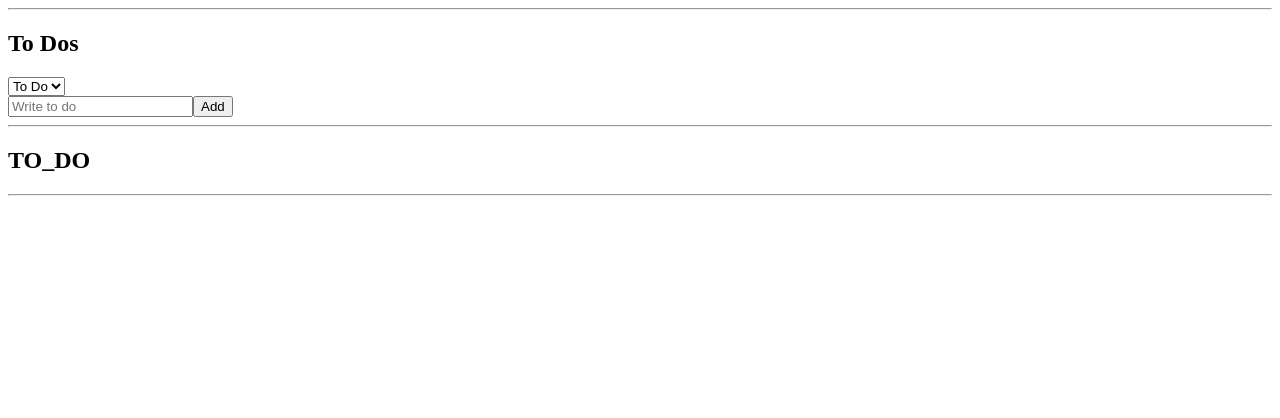
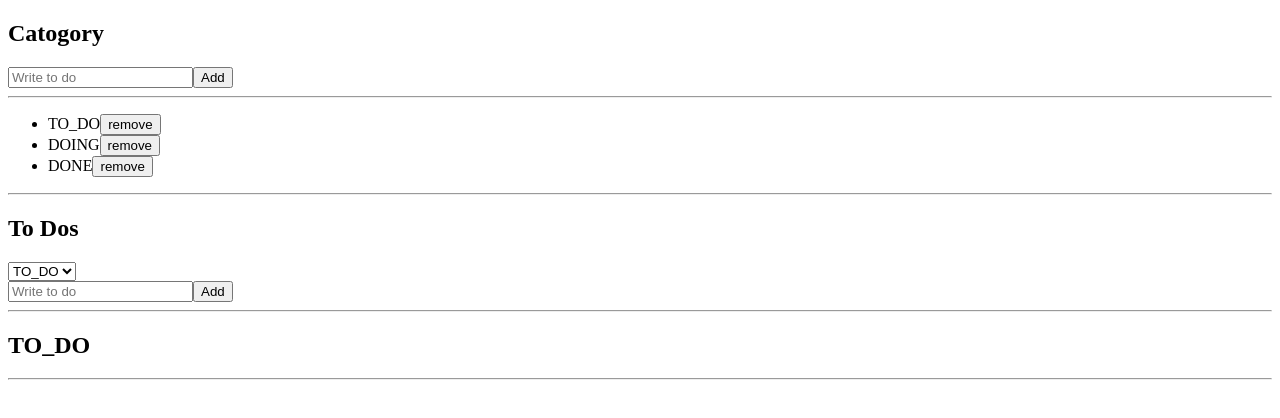
Before and after one commit to wjdwjdtn92/todo-list, a React (Create React App) app: page / in a window 1280 px wide. Shown: the top 418 px of the page. Built offline with nearby package versions, Linux system fonts and the light colour scheme.

Commit message:
사용자 정의  category 기능 추가

```diff
--- /dev/null
+++ b/src/Components/CatagorySelect.tsx
@@ -0,0 +1,22 @@
+import { useRecoilState, useRecoilValue, } from "recoil";
+import { categoryState, customCategoriesState } from "./atoms";
+
+
+function CatagorySelect() {
+    const customCategories = useRecoilValue(customCategoriesState);
+    const [category, setCategory] = useRecoilState(categoryState);
+
+    const onInput = (event: React.FormEvent<HTMLSelectElement>) => {
+        setCategory(event.currentTarget.value as any);
+    };
+
+
+    return <div>
+        <select value={category} onInput={onInput}>
+            {customCategories.map(categories => (<option value={categories.text}>{categories.text}</option>))}
+        </select>
+    </div>;
+}
+
+
+export default CatagorySelect;
--- /dev/null
+++ b/src/Components/Category.tsx
@@ -0,0 +1,37 @@
+import { useRecoilValue, useSetRecoilState } from "recoil";
+import { Categories, customCategoriesState, ICategory, toDoState } from "./atoms";
+
+function Category({ text }: ICategory) {
+    const setCategories = useSetRecoilState(customCategoriesState);
+    const toDos = useRecoilValue(toDoState);
+
+    console.log(text);
+
+    const onRemove = (event: React.MouseEvent<HTMLButtonElement>) => {
+        const { currentTarget: { name }, } = event;
+        setCategories((categories) => {
+            if (Object.values(Categories).includes(name as any)) {
+                // Do stuff here
+                console.log("이거는 기본값이라 삭제 못하게 할거야")
+                return [...categories];
+            }
+            const newCategories = [...categories];
+
+            if (!toDos.some((toDo) => toDo.category === name)) {
+                const targetIndex = newCategories.findIndex(category => category.text === name);
+                newCategories.splice(targetIndex, 1);
+            }
+
+            return newCategories;
+        });
+    }
+
+    return (
+        <li key={text}>
+            <span>{text}</span>
+            <button name={text} onClick={onRemove}>remove</button>
+        </li>
+    );
+}
+
+export default Category;
--- /dev/null
+++ b/src/Components/CategoryInput.tsx
@@ -0,0 +1,38 @@
+import { useForm } from "react-hook-form";
+import { useSetRecoilState, } from "recoil";
+import { customCategoriesState } from "./atoms";
+
+
+interface IForm {
+    category: string;
+}
+
+
+function CategoryInput() {
+    const setCustomCategories = useSetRecoilState(customCategoriesState);
+    // const category = useRecoilValue(categoryState);
+    const { register, handleSubmit, setValue } = useForm<IForm>();
+
+    const onValid = ({ category }: IForm) => {
+        setCustomCategories(customCategories => {
+            console.log(customCategories);
+
+            return customCategories
+                .some(value =>
+                    value.text === category
+                ) ? [...customCategories] :  [...customCategories, { text: category }];
+        });
+
+        setValue("category", "");
+    };
+
+    return (
+        <form onSubmit={handleSubmit(onValid)} >
+            <input  {...register("category", { required: "Please Write category" })} placeholder="Write to do" />
+            <button >Add </button>
+        </form>
+    );
+}
+
+
+export default CategoryInput;
--- a/src/Components/ToDo.tsx
+++ b/src/Components/ToDo.tsx
@@ -1,14 +1,15 @@
-import { useSetRecoilState } from "recoil";
-import { Categories, ITodo, toDoState } from "./atoms";
+import { useRecoilValue, useSetRecoilState } from "recoil";
+import { customCategoriesState, ITodo, toDoState } from "./atoms";
 
 function ToDo({ id, category, text }: ITodo) {
     const setToDos = useSetRecoilState(toDoState);
+    const customCategories = useRecoilValue(customCategoriesState);
 
     console.log(id);
 
     const onClick = (event: React.MouseEvent<HTMLButtonElement>) => {
         const { currentTarget: { name }, } = event;
-        console.log(name);
+
         setToDos((toDos) => {
             const newToDos = [...toDos];
             const targetIndex = newToDos.findIndex(toDo => toDo.id === id)
@@ -19,8 +20,6 @@ function ToDo({ id, category, text }: ITodo) {
     }
 
     const onRemove = (event: React.MouseEvent<HTMLButtonElement>) => {
-        const { currentTarget: { name }, } = event;
-        console.log(name);
         setToDos((toDos) => {
             const newToDos = [...toDos];
             const targetIndex = newToDos.findIndex(toDo => toDo.id === id);
@@ -33,9 +32,9 @@ function ToDo({ id, category, text }: ITodo) {
     return (
         <li key={id}>
             <span>{text}</span>
-            {category !== Categories.DOING && <button name={Categories.DOING} onClick={onClick}> Doing</button>}
-            {category !== Categories.TO_DO && <button name={Categories.TO_DO} onClick={onClick}> TO DO</button>}
-            {category !== Categories.DONE && <button name={Categories.DONE} onClick={onClick}> DONE</button>}
+            {customCategories.map(categories =>
+                <button name={categories.text} onClick={onClick}> {categories.text} </button>
+            )}
             <button onClick={onRemove}>remove</button>
         </li>
     );
--- a/src/Components/ToDoInput.tsx
+++ b/src/Components/ToDoInput.tsx
@@ -14,7 +14,6 @@ function TodoInput() {
     const { register, handleSubmit, setValue} = useForm<IForm>();
 
     const onValid = ({ toDo }: IForm) => {
-        console.log(toDo);
         setToDos(toDos => [...toDos, { text: toDo, id: Date.now(), category: category }])
         setValue("toDo", "");
     };
--- a/src/Components/ToDoList.tsx
+++ b/src/Components/ToDoList.tsx
@@ -1,5 +1,8 @@
 import { useRecoilState, useRecoilValue, } from "recoil";
-import { Categories, categoryState, toDoSelector } from "./atoms";
+import { categoryState, customCategoriesState, toDoSelector } from "./atoms";
+import CatagorySelect from "./CatagorySelect";
+import Category from "./Category";
+import CategoryInput from "./CategoryInput";
 import ToDo from "./ToDo";
 import TodoInput from "./ToDoInput";
 
@@ -26,23 +29,21 @@ import TodoInput from "./ToDoInput";
 
 function TodoList() {
     const [toDos] = useRecoilValue(toDoSelector);
-    const [category, setCategory] = useRecoilState(categoryState);
+    const customCategories = useRecoilValue(customCategoriesState);
+    const [category] = useRecoilState(categoryState);
 
-    const onInput = (event: React.FormEvent<HTMLSelectElement>) => {
-        setCategory(event.currentTarget.value as any);
-    };
-
-    console.log(category);
     // console.log(watch());
 
     return <div>
+        <h2>Catogory</h2>
+        <CategoryInput />
+        <hr />
+        <ul>
+            {customCategories.map(value => (<Category key={value.text} text={value.text} />))}
+        </ul>
         <hr />
         <h2>To Dos</h2>
-        <select value={category} onInput={onInput}>
-            <option value={Categories.TO_DO}>To Do</option>
-            <option value={Categories.DOING}>Doing</option>
-            <option value={Categories.DONE}>Done</option>
-        </select>
+        <CatagorySelect />
         <TodoInput />
         <hr />
         <h2>{category}</h2>
--- a/src/Components/atoms.tsx
+++ b/src/Components/atoms.ts
@@ -8,9 +8,13 @@ export enum Categories {
     "DONE" = "DONE",
 }
 
+export interface ICategory {
+    text: string;
+}
+
 export interface ITodo {
     text: string;
-    id: number,
+    id: number;
     category: Categories;
 }
 
@@ -59,3 +63,34 @@ export const toDoSelector = selector({
         ]
     }
 });
+
+
+export const customCategoriesState = atom<ICategory[]>({
+    key: "customCategories",
+    default: [{text : Categories.TO_DO}, {text : Categories.DOING}, {text : Categories.DONE}],
+    effects: [
+        ({ setSelf, onSet, trigger }) => {
+            const key = "customCategories"
+            // If there's a persisted value - set it on load
+            const loadPersisted = async () => {
+                const savedValue = await localForage.getItem(key);
+
+                if (savedValue != null ) {
+                    setSelf(JSON.parse(savedValue as any));
+                }
+            };
+
+            // Asynchronously set the persisted data
+            if (trigger === 'get') {
+                loadPersisted();
+            }
+
+            // Subscribe to state changes and persist them to localForage
+            onSet((newValue, _, isReset) => {
+                isReset
+                    ? localForage.removeItem(key)
+                    : localForage.setItem(key, JSON.stringify(newValue));
+            });
+        }
+    ]
+});
```
